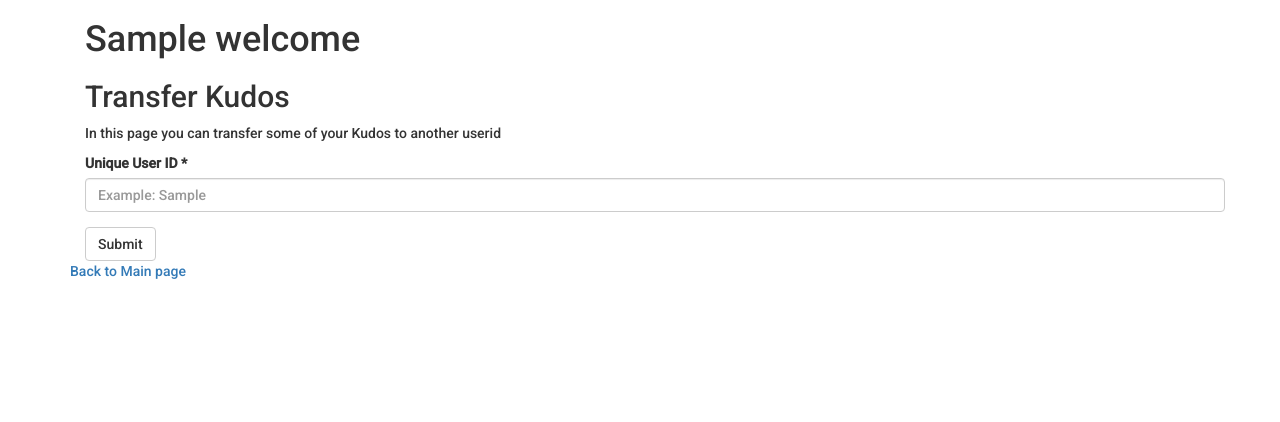
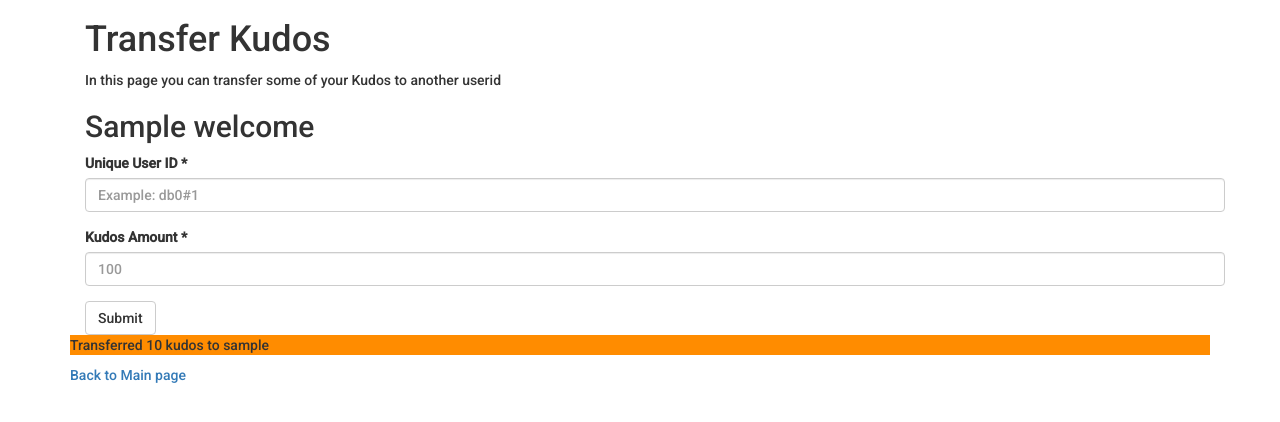
Before and after one commit to Haidra-Org/AI-Horde, a Flask app: template templates/transfer_kudos.html in a window 1280 px wide. Shown: the top 422 px of the page. Run offline with Flask 2, Linux system fonts and the light colour scheme; the template is opened without the code that fills it: most values are stand-ins (such as "Sample title", 1, 10 or a date in 2020); some libraries are stand-ins or nearby versions.

Commit message:
prepared kudos transfer page

```diff
--- a/server.py
+++ b/server.py
@@ -387,8 +387,7 @@ This is the server which has generated the most chars for the horde.
     """
     return(head + markdown(findex + top_contributors + policies))
 
-@REST_API.route('/register', methods=['GET', 'POST'])
-def register():
+def get_oauth_id():
     google_data = None
     discord_data = None
     github_data = None
@@ -414,23 +413,27 @@ def register():
             authorized = True
         except oauthlib.oauth2.rfc6749.errors.TokenExpiredError:
             pass
-    api_key = None
-    user = None
-    welcome = 'Welcome'
-    username = ''
-    existing_user = False
     oauth_id = None
-    pseudonymous = False
     if google_data:
         oauth_id = f'g_{google_data["id"]}'
     elif discord_data:
         oauth_id = f'd_{discord_data["id"]}'
     elif github_data:
         oauth_id = f'gh_{github_data["id"]}'
+    return(oauth_id)
+
+
+@REST_API.route('/register', methods=['GET', 'POST'])
+def register():
+    api_key = None
+    user = None
+    welcome = 'Welcome'
+    username = ''
+    pseudonymous = False
+    oauth_id = get_oauth_id()
     if oauth_id:
         user = _db.find_user_by_oauth_id(oauth_id)
         if user:
-            existing_user = True
             username = user.username
     if request.method == 'POST':
         api_key = secrets.token_urlsafe(16)
@@ -454,8 +457,34 @@ def register():
                            user=user,
                            api_key=api_key,
                            username=username,
-                           existing_user=existing_user,
                            pseudonymous=pseudonymous,
+                           oauth_id=oauth_id)
+
+
+@REST_API.route('/transfer', methods=['GET', 'POST'])
+def transfer():
+    src_api_key = None
+    src_user = None
+    dest_username = None
+    kudos = None
+    welcome = 'Welcome'
+    oauth_id = get_oauth_id()
+    if oauth_id:
+        src_user = _db.find_user_by_oauth_id(oauth_id)
+        welcome = f"Welcome back {src_user.get_unique_alias()}"
+    if request.method == 'POST':
+        dest_username = request.form['username']
+        amount = request.form['amount']
+        # Triggered when the user submited without logging in
+        if src_user:
+            kudos = _db.transfer_kudos_to_username(src_user,dest_username,amount)
+        else:
+            kudos = _db.transfer_kudos_from_apikey_to_username(request.form['src_api_key'],dest_username,amount)
+    return render_template('register.html',
+                           page_title="Kudos Transfer",
+                           welcome=welcome,
+                           kudos=kudos,
+                           dest_username=dest_username,
                            oauth_id=oauth_id)
 
 
--- a/templates/transfer_kudos.html
+++ b/templates/transfer_kudos.html
@@ -24,19 +24,40 @@
             </a>
         </div>
     </div>
-{% else %}
-   <div class="container">
-        <h1>{{ welcome }}</h1>
-        <h2>Transfer Kudos</h2>
+{% endif %}
+    <div class="container">
+        <h1>Transfer Kudos</h1>
         <p>In this page you can transfer some of your Kudos to another userid</p>
+        {% if oauth_id is not none %}
+        <h2>{{ welcome }}</h2>
+        {% else %}
+        <h2>Welcome</h2>
+        <p>As anonymous user, you can only transfer by using your API key as the source.</p>
+        {% endif %}
         <form method="POST" class="main-form">
+            {% if oauth_id is none %}
+            <div class="form-group">
+                <label for="source_api_key">Source API key *</label>
+                <input type="text" class="form-control" id="src_api_key" name="src_api_key" placeholder="Type the API key that belongs to your pseudonymous user" required>
+            </div>
+            {% endif %}
             <div class="form-group">
                 <label for="user id">Unique User ID *</label>
-                <input type="text" class="form-control" id="username" name="username" placeholder="Example: {{ unique_alias }}" required>
+                <input type="text" class="form-control" id="username" name="username" placeholder="Example: db0#1" required>
+            </div>
+            <div class="form-group">
+                <label for="amount">Kudos Amount *</label>
+                <input type="text" class="form-control" id="amount" name="amount" placeholder="100" required>
             </div>
             <button type="submit" class="btn btn-default">Submit</button>
         </form>
    </div>
-{% endif %}
-<p><a href="/">Back to Main page</a></p>
+   {% if kudos is not none %}
+   {% if kudos > 0 %}
+   <p style="background-color:darkorange;">Transferred {{ kudos }} kudos to {{ dest_username }}</p>
+   {% else %}
+   <p style="background-color:tomato;">Source user has less Kudos than requested.</p>
+   {% endif %}
+   {% endif %}
+   <p><a href="/">Back to Main page</a></p>
 {% endblock %}
```
Also changed, not shown: server_classes.py (+21 -0 lines).
